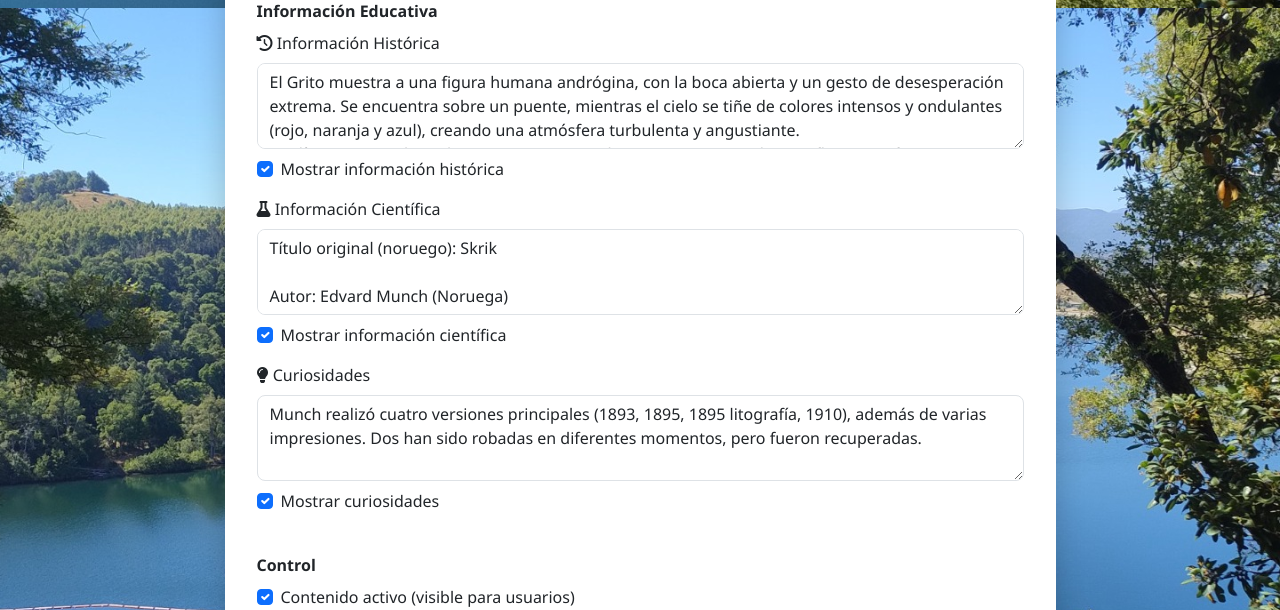
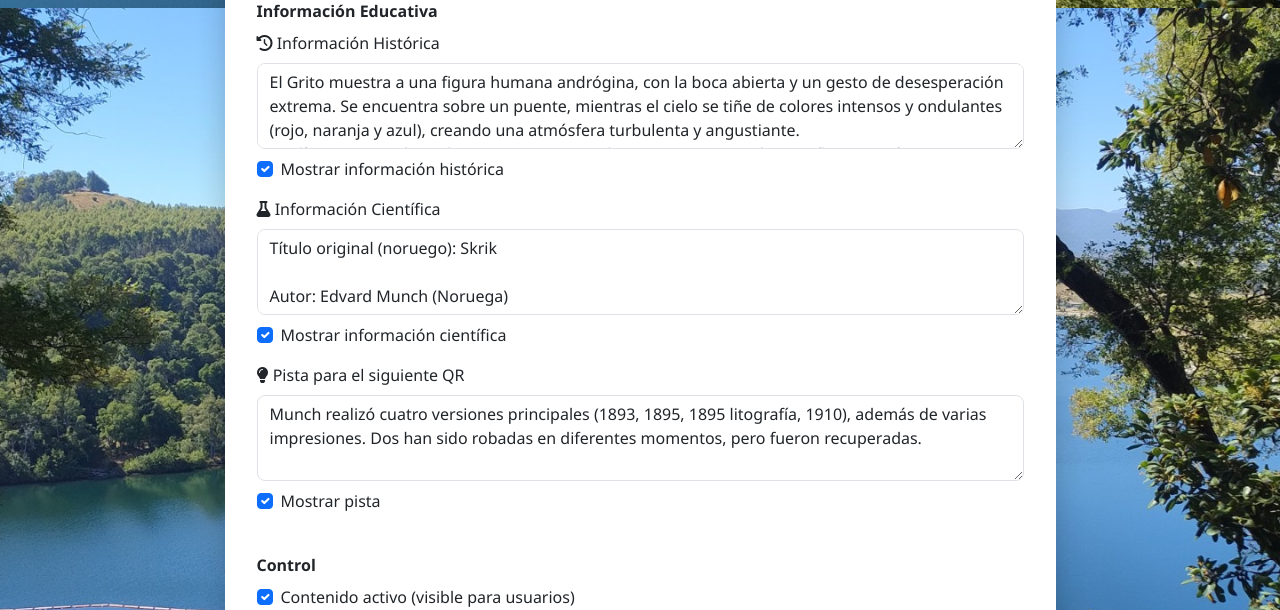
Before and after one commit to Ibhar9997/parkscanner1, a Django app: page /app/qr/1/contenido/ in a window 1280 px wide. Shown: the part 1592-2202 px from the top of the page. Run offline with Django 5.2, Linux system fonts and the light colour scheme; a user stored in the database is signed in; data comes from the database, SQL or seed files in the repository.

Commit message:
Add files via upload

```diff
--- a/qrmuseum/forms.py
+++ b/qrmuseum/forms.py
@@ -165,7 +165,7 @@ class ContenidoQRForm(forms.ModelForm):
             }),
             'curiosidades': forms.Textarea(attrs={
                 'class': 'form-control',
-                'placeholder': 'Curiosidades...',
+                'placeholder': 'Pista para el siguiente QR...',
                 'rows': 3
             }),
             'activo': forms.CheckboxInput(attrs={
--- a/templates/admin/contenido_form.html
+++ b/templates/admin/contenido_form.html
@@ -133,12 +133,12 @@
 
                         <div class="mb-3">
                             <label class="form-label">
-                                <i class="fas fa-lightbulb"></i> Curiosidades
+                                <i class="fas fa-lightbulb"></i> Pista para el siguiente QR
                             </label>
                             {{ form.curiosidades }}
                             <div class="form-check mt-2">
                                 {{ form.mostrar_curiosidades }}
-                                <label class="form-check-label">Mostrar curiosidades</label>
+                                <label class="form-check-label">Mostrar pista</label>
                             </div>
                         </div>
                     </fieldset>
--- a/templates/contenido_qr.html
+++ b/templates/contenido_qr.html
@@ -145,10 +145,10 @@
                         </div>
                     {% endif %}
 
-                    <!-- Curiosidades -->
+                    <!-- Pista para el siguiente QR -->
                     {% if contenido.curiosidades and contenido.mostrar_curiosidades %}
                         <div class="mb-4 p-3" style="background: #fff3cd; border-radius: 10px; border-left: 4px solid #fd7e14;">
-                            <h5><i class="fas fa-lightbulb"></i> Curiosidades</h5>
+                            <h5><i class="fas fa-lightbulb"></i> Pista para el siguiente QR</h5>
                             <p>{{ contenido.curiosidades }}</p>
                         </div>
                     {% endif %}
```
